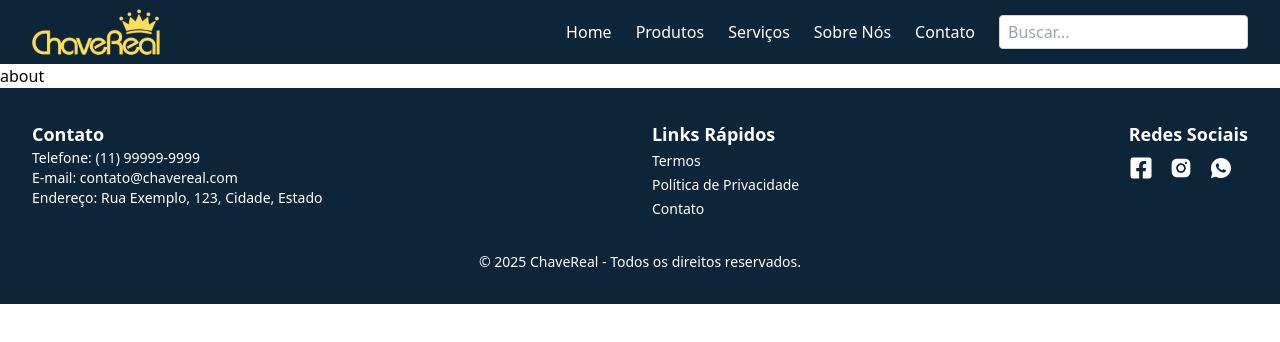
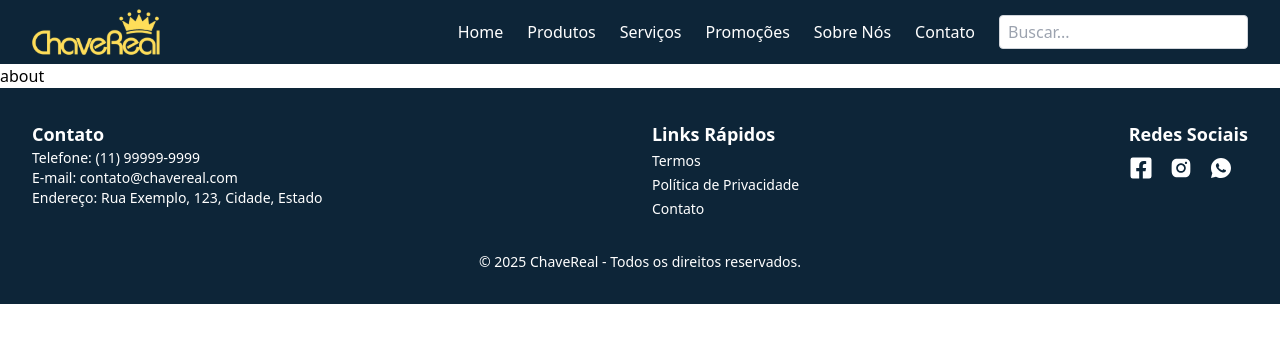
Before and after one commit to dennyberrios/ChaveReal, a Next.js app: page /about in a window 1280 px wide. Shown: the top 342 px of the page. Built offline with nearby package versions, Linux system fonts and the light colour scheme.

Commit message:
Adicionando ao header a rota promoções

```diff
--- a/src/components/Header.tsx
+++ b/src/components/Header.tsx
@@ -34,6 +34,9 @@ const Header: React.FC = () => {
                     </Link>
                     <Link href="/services" className="hover:text-[#F6AE2D]">
                         Serviços
+                    </Link>
+                    <Link href="/promotions" className="hover:text-[#F6AE2D]">
+                        Promoções
                     </Link>
                     <Link href="/about" className="hover:text-[#F6AE2D]">
                         Sobre Nós
@@ -94,6 +97,9 @@ const Header: React.FC = () => {
                     <Link href="/services" className="block px-3 py-2 rounded hover:bg-[#F6AE2D] hover:text-[#0D2538]">
                         Serviços
                     </Link>
+                    <Link href="/promotions" className="block px-3 py-2 rounded hover:bg-[#F6AE2D] hover:text-[#0D2538]">
+                        Promoções
+                    </Link>
                     <Link href="/about" className="block px-3 py-2 rounded hover:bg-[#F6AE2D] hover:text-[#0D2538]">
                         Sobre Nós
                     </Link>
```
